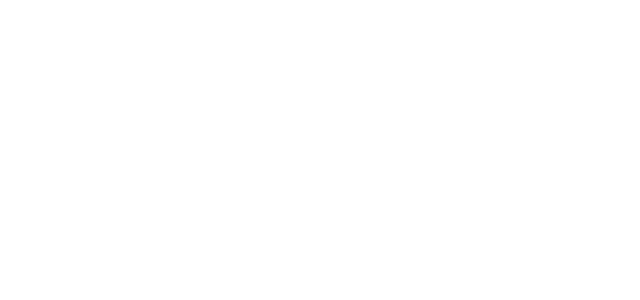
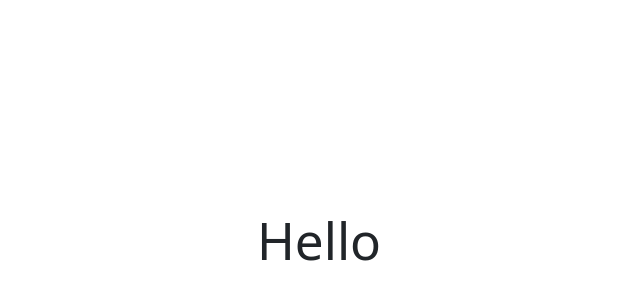
Before and after one commit to dwigthDev/EcoMarket, a React (Vite) app: page /registro in a window 1280 px wide. Shown: the part 156-456 px from the top of the page, without its empty margins (321-961 px from the left). Built offline with nearby package versions, Linux system fonts and the light colour scheme.

Commit message:
rutas de los botones establecidas y funcionando

```diff
--- a/src/Routes/Login.jsx
+++ b/src/Routes/Login.jsx
@@ -46,9 +46,7 @@ export function Login() {
             <button type='submit'>Iniciar Sesión</button>
             <div className="d-flex align-items-center my-2">
                 <hr className="flex-grow-1" />
-                <Link to={"/registro"}>
-                </Link>
-                <a href='#' className='ms-4 me-4'>Crear una cuenta</a>
+                <a href='/registro' className='ms-4 me-4'>Crear una cuenta</a>
                 <hr className="flex-grow-1" />
             </div>
             <a  href='#' className='fs-6'>Recuperar contraseña</a>
--- a/src/Routes/Registro.jsx
+++ b/src/Routes/Registro.jsx
@@ -3,7 +3,7 @@ import { Input } from '../Componentes/Input.jsx'
 export function Registro() {
     return(
         <>
-
+            <h1>Hello</h1>
         </>
     );
 }
--- a/src/main.jsx
+++ b/src/main.jsx
@@ -4,7 +4,7 @@ import { createRoot } from 'react-dom/client'
 import './index.css'
 import App from './App.jsx'
 // paginas
-  import { Login } from '../src/Routes/Login.jsx'
+  import { Login }    from '../src/Routes/Login.jsx'
   import { Registro } from '../src/Routes/Registro.jsx'
 
 const router = createBrowserRouter([
```
